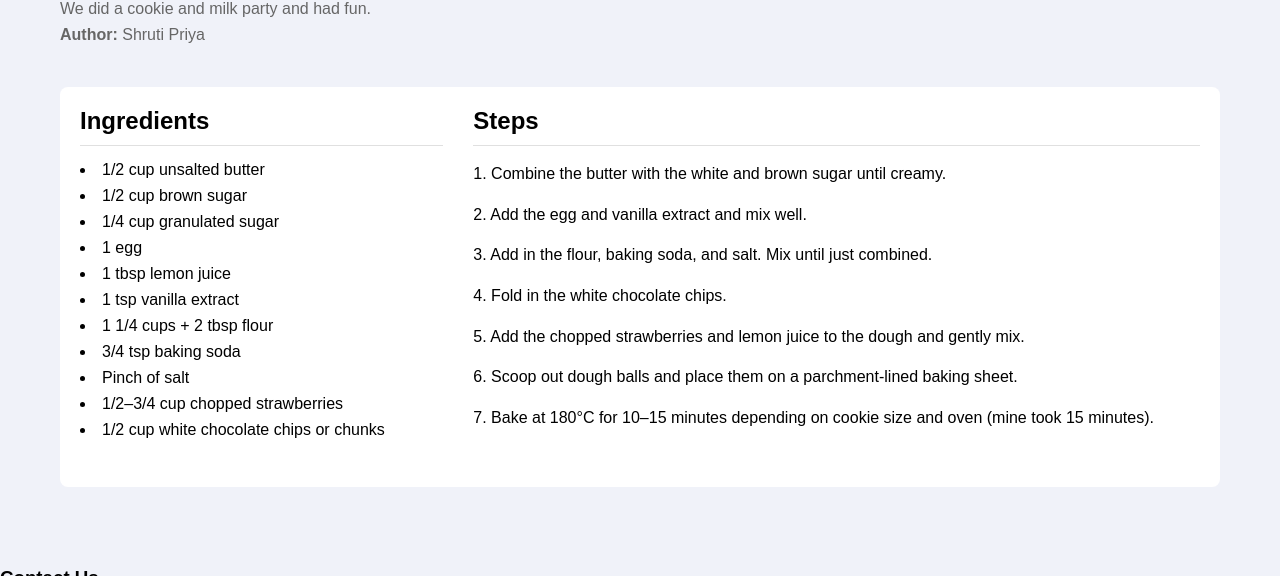
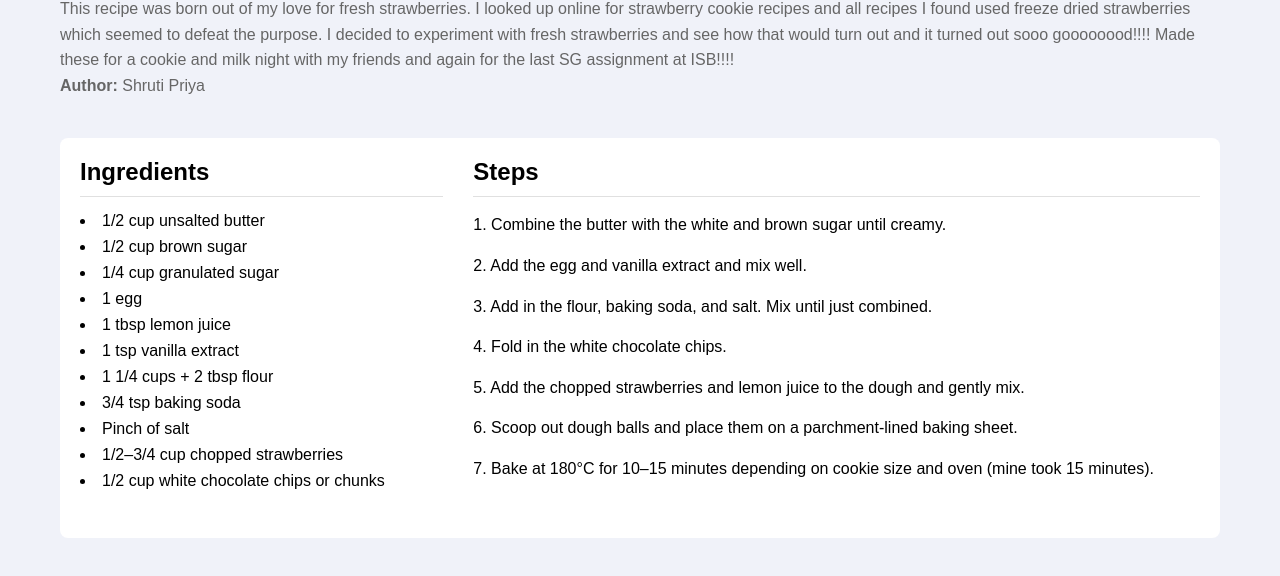
Before and after one commit to priyansha294/BakingSIG, a plain HTML site: page recipes/Strawberry-White-Chocolate-Cookies.html in a window 1280 px wide. Shown: the part 524-1100 px from the top of the page. Drawn offline with Linux system fonts and the light colour scheme.

Commit message:
Update Strawberry-White-Chocolate-Cookies.html

```diff
--- a/recipes/Strawberry-White-Chocolate-Cookies.html
+++ b/recipes/Strawberry-White-Chocolate-Cookies.html
@@ -24,7 +24,7 @@
 
         <div class="recipe-title">
             <h1>Strawberry White Chocolate Cookies</h1>
-            <p>We did a cookie and milk party and had fun.</p>
+            <p>This recipe was born out of my love for fresh strawberries. I looked up online for strawberry cookie recipes and all recipes I found used freeze dried strawberries which seemed to defeat the purpose. I decided to experiment with fresh strawberries and see how that would turn out and it turned out sooo goooooood!!!! Made these for a cookie and milk night with my friends and again for the last SG assignment at ISB!!!!  </p>
             <p><strong>Author:</strong> Shruti Priya</p>
         </div>
 
```
